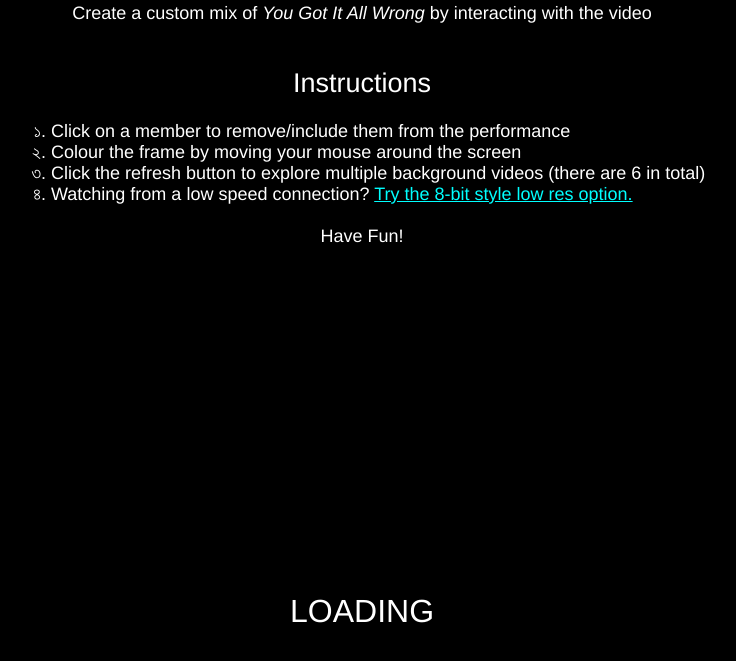
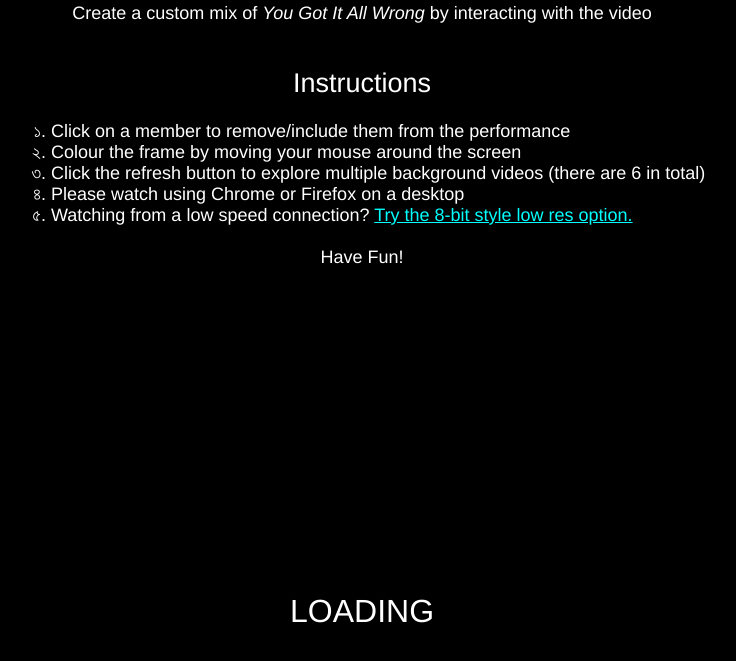
Before and after one commit to mysteryDate/fs-video, a website: page index.html in a window 1280 px wide. Shown: the part 127-788 px from the top of the page, without its empty margins (278-1014 px from the left). Drawn offline with nearby package versions, Linux system fonts and the light colour scheme.

Commit message:
Add browser disclaimer

```diff
--- a/index.html
+++ b/index.html
@@ -32,6 +32,7 @@
           <li>Click on a member to remove/include them from the performance</li>
           <li>Colour the frame by moving your mouse around the screen</li>
           <li>Click the refresh button to explore multiple background videos (there are 6 in total)</li>
+          <li>Please watch using Chrome or Firefox on a desktop</li>
           <li id="resLine">Watching from a low speed connection? <a href="lowres.html">Try the 8-bit style low res option.</a></li>
         </ul></div>
         <br>
```
